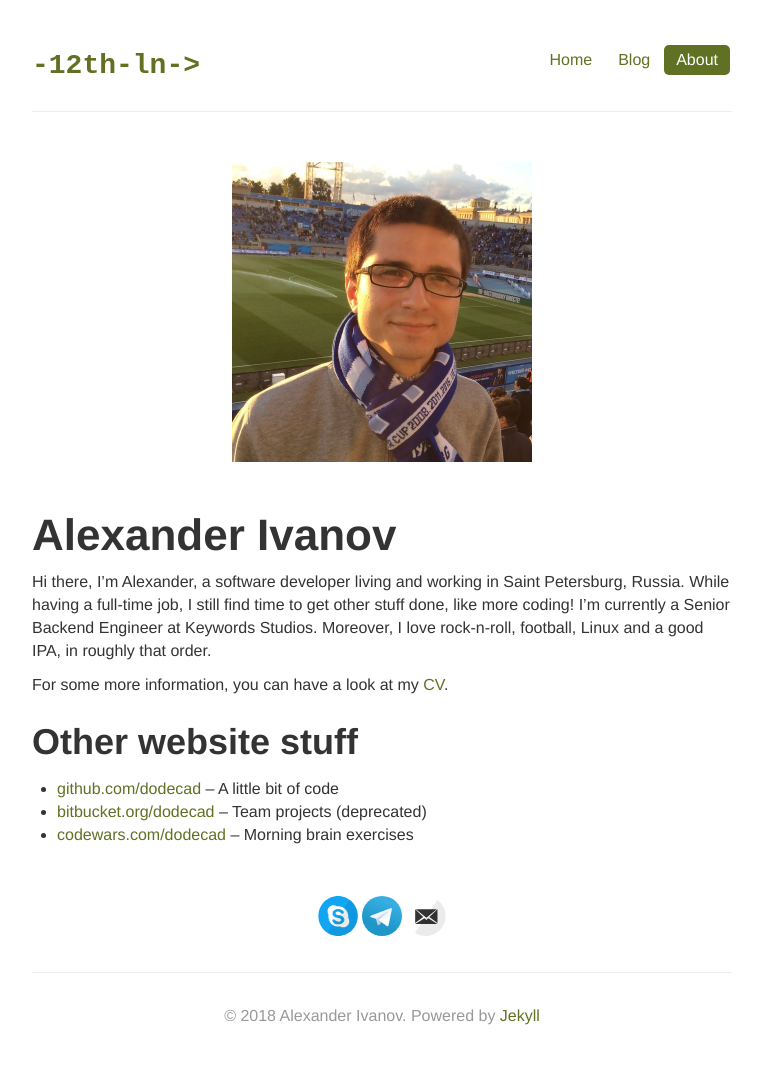
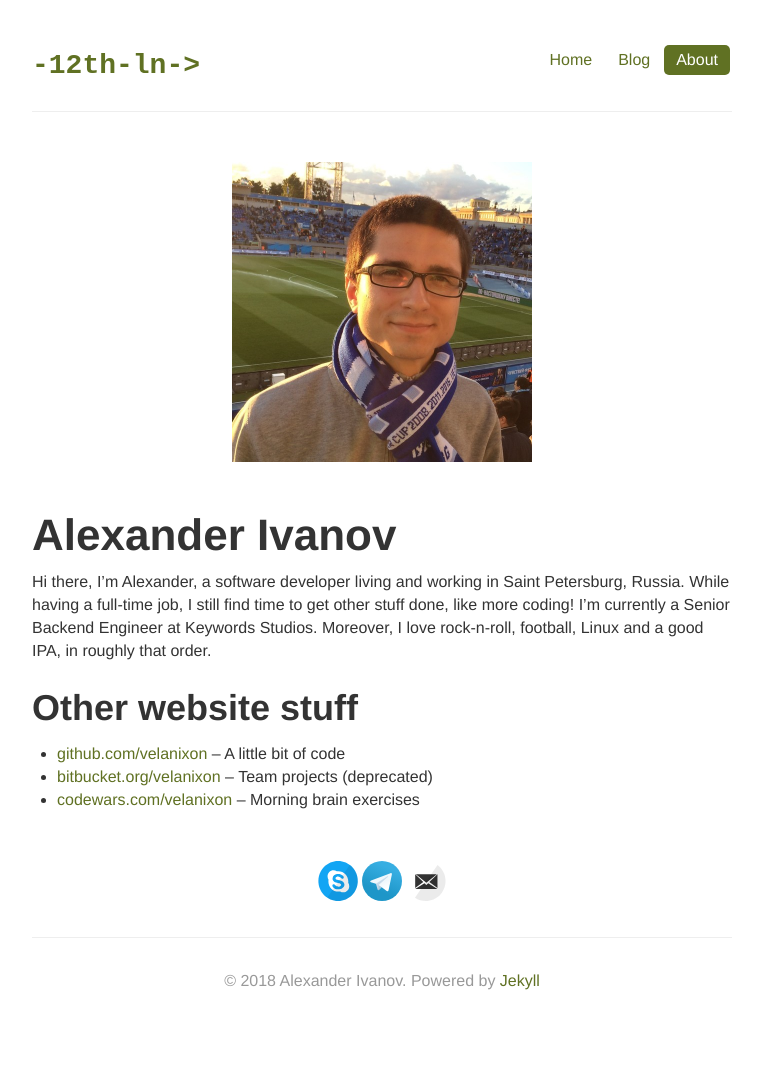
Before and after one commit to sashasyedin/twelfthlane.net, a Jekyll site: the page built from about.md, in a window 1280 px wide. Shown: the whole page, without its empty margins (258-1021 px from the left). Built offline with Jekyll 4.4.1, drawn with Linux system fonts in a browser that asks for light colours; after the commit the page ends 1044 px from its top, so only the background shows below that.

Commit message:
Change nickname

```diff
--- a/_config.yml
+++ b/_config.yml
@@ -2,9 +2,9 @@ title: twelfthlane.net -12th-ln-&gt;
 permalink: /:year/:month/:day/:title
 url: http://twelfthlane.net
 contact-links:
-  skype: live:dodecad
-  telegram: dodecad
-  email: dodecad@outlook.com
+  skype: live:velanixon
+  telegram: velanixon
+  email: velanixon@outlook.com
 exclude:
   - README.md
   - CNAME
--- a/about.md
+++ b/about.md
@@ -12,16 +12,13 @@ title: About Alexander Ivanov
 		While having a full-time job, I still find time to get other stuff done, like more coding!
 		I’m currently a Senior Backend Engineer at Keywords Studios. Moreover, I love rock-n-roll, football, Linux and a good IPA, in roughly that order.
 	</p>
-	<p markdown="1">
-		For some more information, you can have a look at my [CV]({{ site.url }}/download/cv-alexander-ivanov.pdf).
-	</p>
 </div>
 
 ## Other website stuff
 
-* [github.com/dodecad](https://github.com/dodecad) – A little bit of code
-* [bitbucket.org/dodecad](https://bitbucket.org/dodecad) – Team projects (deprecated)
-* [codewars.com/dodecad](https://codewars.com/users/dodecad) – Morning brain exercises
+* [github.com/velanixon](https://github.com/velanixon) – A little bit of code
+* [bitbucket.org/velanixon](https://bitbucket.org/velanixon) – Team projects (deprecated)
+* [codewars.com/velanixon](https://codewars.com/users/velanixon) – Morning brain exercises
 
 <div class="contacts">
 	{% include svg-icons.html %}
```
